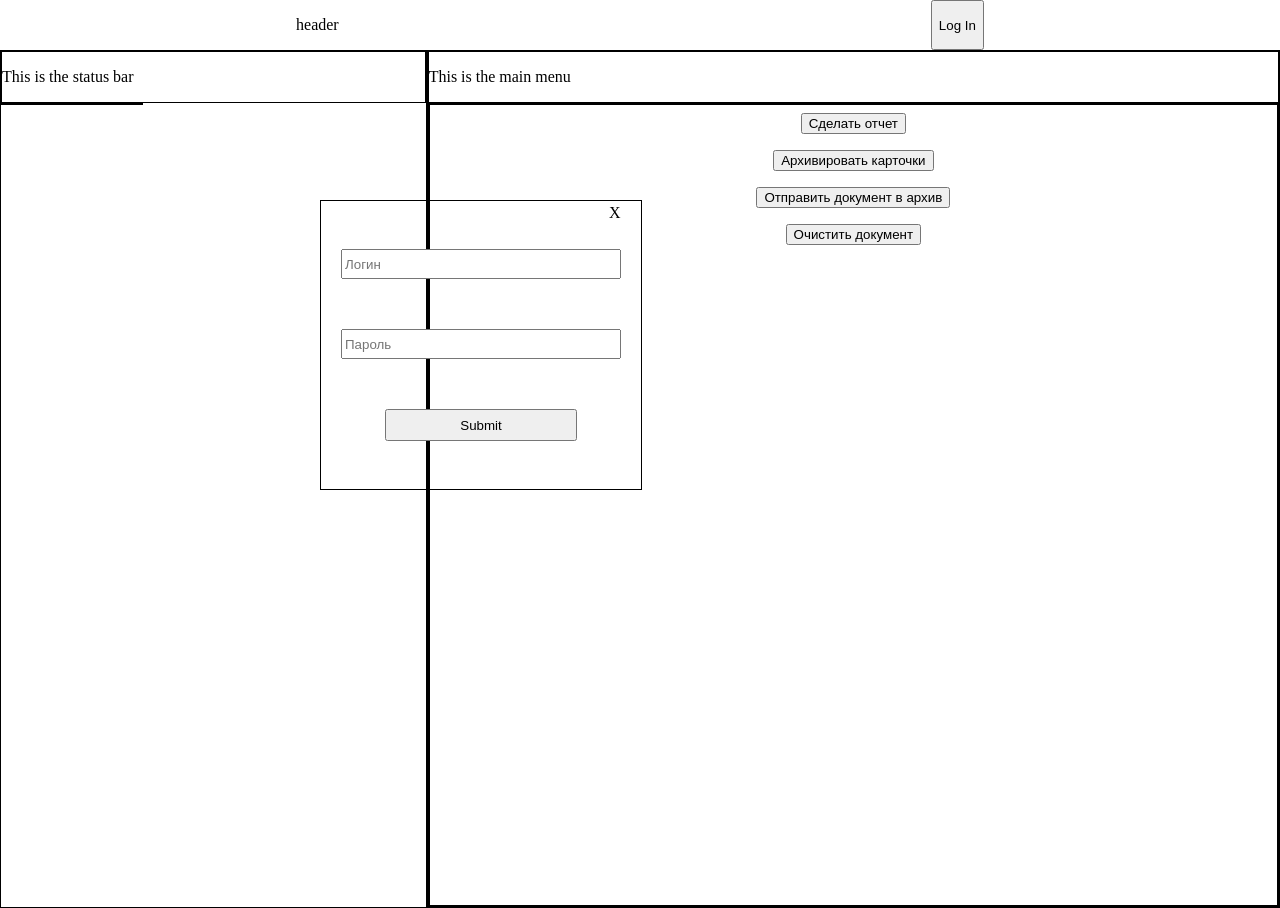
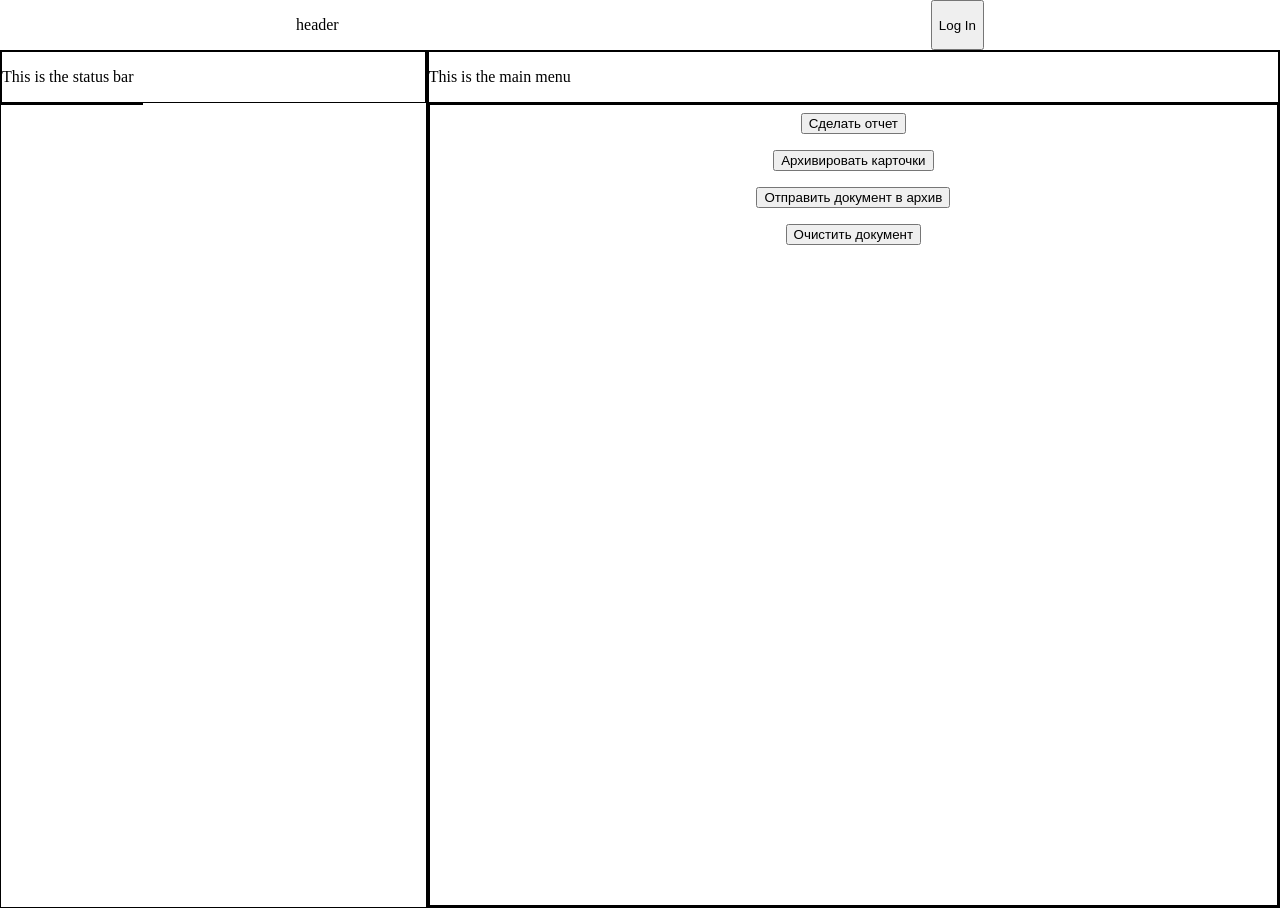
Before and after one commit to PavelMilanov/Projects-assistant, a Vue app in the folder web-app/: page / in a window 1280 px wide. Built offline with nearby package versions, Linux system fonts and the light colour scheme.

Commit message:
добавлена форма авторизации

```diff
--- a/web-app/src/App.vue
+++ b/web-app/src/App.vue
@@ -2,10 +2,15 @@
   <div class="App">
       <header>
         <p>header</p>
-        <button>Log In</button>
+        <button
+          @click="openForm()"
+          >Log In
+        </button>
       </header>
       <main>
-        <vForm />
+        <vForm
+        :status="status"
+        @closeForm="closeForm()"/>
         <vAsside />
         <vMain />
       </main>
@@ -22,7 +27,7 @@ export default {
   name: 'App',
   data() {
         return {
-
+          status: 'hidden',
         }
     },
   components: {
@@ -32,8 +37,16 @@ export default {
   },
 
   methods: {
+    openForm() {
+      this.status = 'visible';
+    },
 
-  }
+    closeForm() {
+      this.status = 'hidden';
+    }
+
+  },
+
 }
 </script>
 
--- a/web-app/src/components/v-form.vue
+++ b/web-app/src/components/v-form.vue
@@ -1,6 +1,8 @@
 <template>
-    <div class="Form">
-        <a href="#" class="btn-exit">X
+    <div class="Form" :style="{visibility: status}">
+        <a
+        @click="closeForm()"
+        href="#" class="btn-exit">X
         </a>
         <input
             v-model.lazy="form.username"
@@ -25,23 +27,29 @@
 <script>
 
 export default {
+    name: 'vForm',
+    props: ['status'],
     data() {
         return {
             form: {
                 username: null,
                 password: null
-            }
+            },
         }
     },
-
     methods: {
         login () {
             this.$store.dispatch("LOGIN", this.form)
+            this.clear_input()
         },
 
         clear_input() {
             this.form.username = null
             this.form.password = null
+        },
+
+        closeForm () {
+            this.$emit('closeForm', 'hidden')
         }
     }
 }
@@ -50,7 +58,6 @@ export default {
 <style lang="less">
 
 .Form {
-    visibility: visible;
     position: absolute;
     left: 25%;
     top: 25%;
```
Also changed, not shown: web-app/src/store/index.js (+4 -4 lines).
